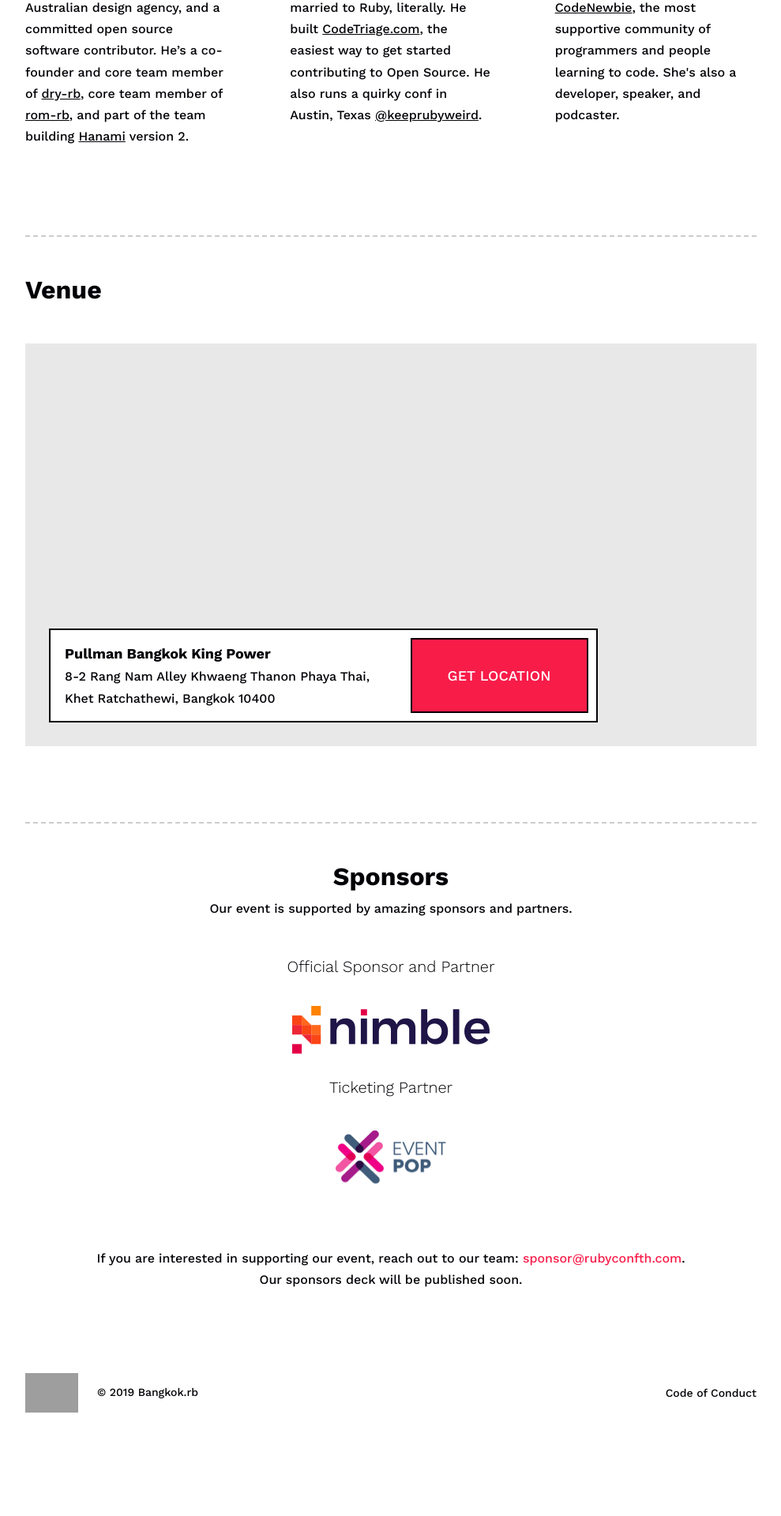
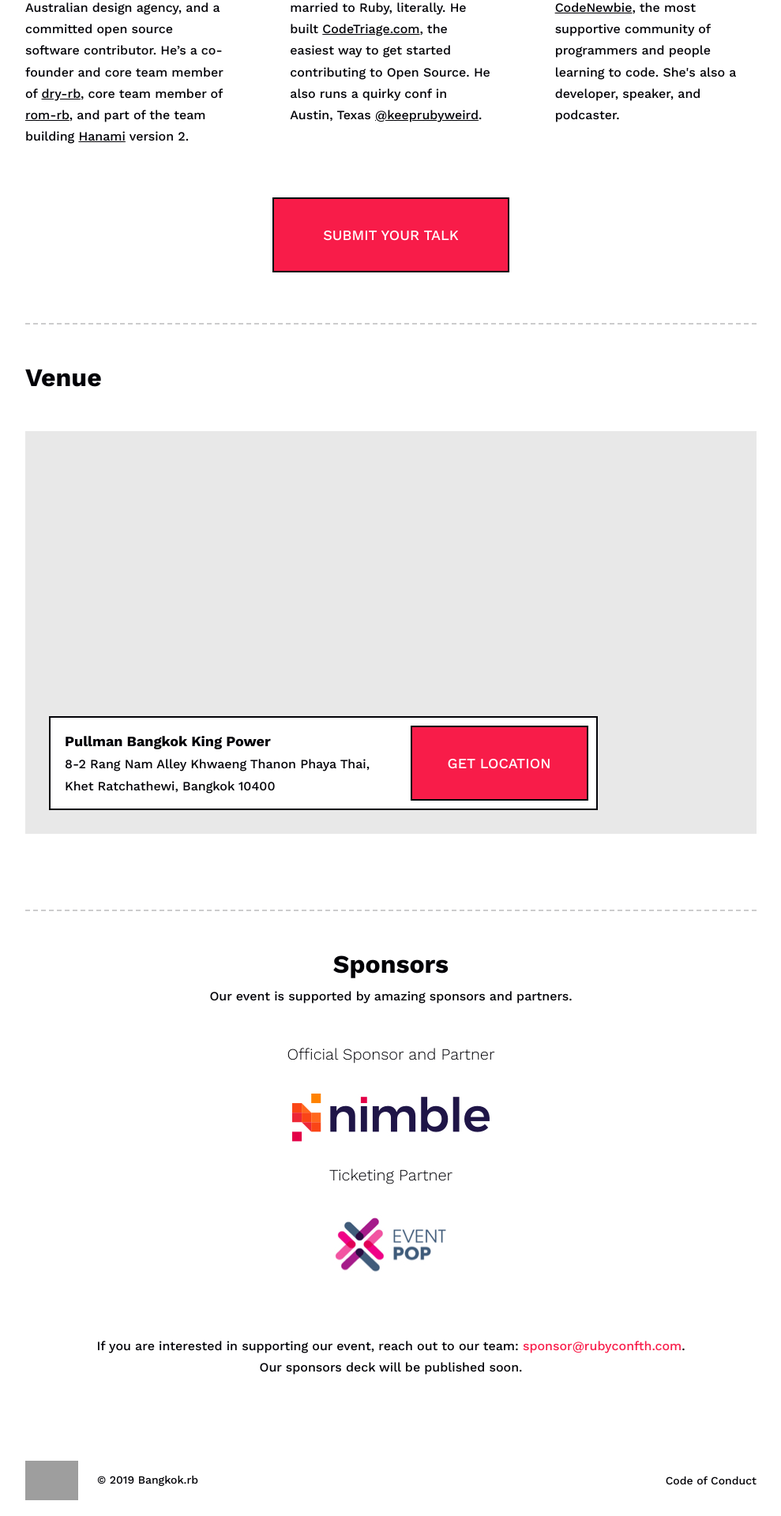
Before and after one commit to bangkokrb/rubyconfth, a Jekyll site: the page built from index.md, in a window 1280 px wide. Shown: the part 1109-3029 px from the top of the page at 79% size, without its empty margins (237-1226 px from the left). Built offline with Jekyll 4.4.1, drawn with Linux system fonts in a browser that asks for light colours; before the commit the page ends 2938 px from its top, so only the background shows below that; grey boxes are pictures that could not be loaded.

Commit message:
Add button to submit a talk on Papercall (#41)

```diff
--- a/_sass/screens/_home.scss
+++ b/_sass/screens/_home.scss
@@ -20,6 +20,18 @@ body.home .app-content {
     }
   }
 
+  .call-to-action {
+    text-align: center;
+
+    &__btn {
+      width: 100%;
+
+      @include media-breakpoint-up('md') {
+        width: auto;
+      }
+    }
+  }
+
   .map-venue,
   .list-keynote-speaker {
     margin-top: 2rem;
@@ -28,6 +40,14 @@ body.home .app-content {
     @include media-breakpoint-up('lg') {
       margin-top: 3rem;
       margin-bottom: 3rem;
+    }
+  }
+}
+
+body.home .home-speaker {
+  .call-to-action__btn {
+    @include media-breakpoint-up('md') {
+      width: rem(300px);
     }
   }
 }
--- a/index.md
+++ b/index.md
@@ -16,6 +16,9 @@ permalink: /
 <section id="speakers" class="home-speaker">
 <h2>Speakers</h2>
 {% include list-keynote-speaker.html %}
+<div class="call-to-action">
+<a href="https://www.papercall.io/rubyconfth" target="_blank" class="call-to-action__btn btn btn--primary btn--lg">Submit your talk</a>
+</div>
 </section>
 
 <section id="venue" class="home-venue">
```
